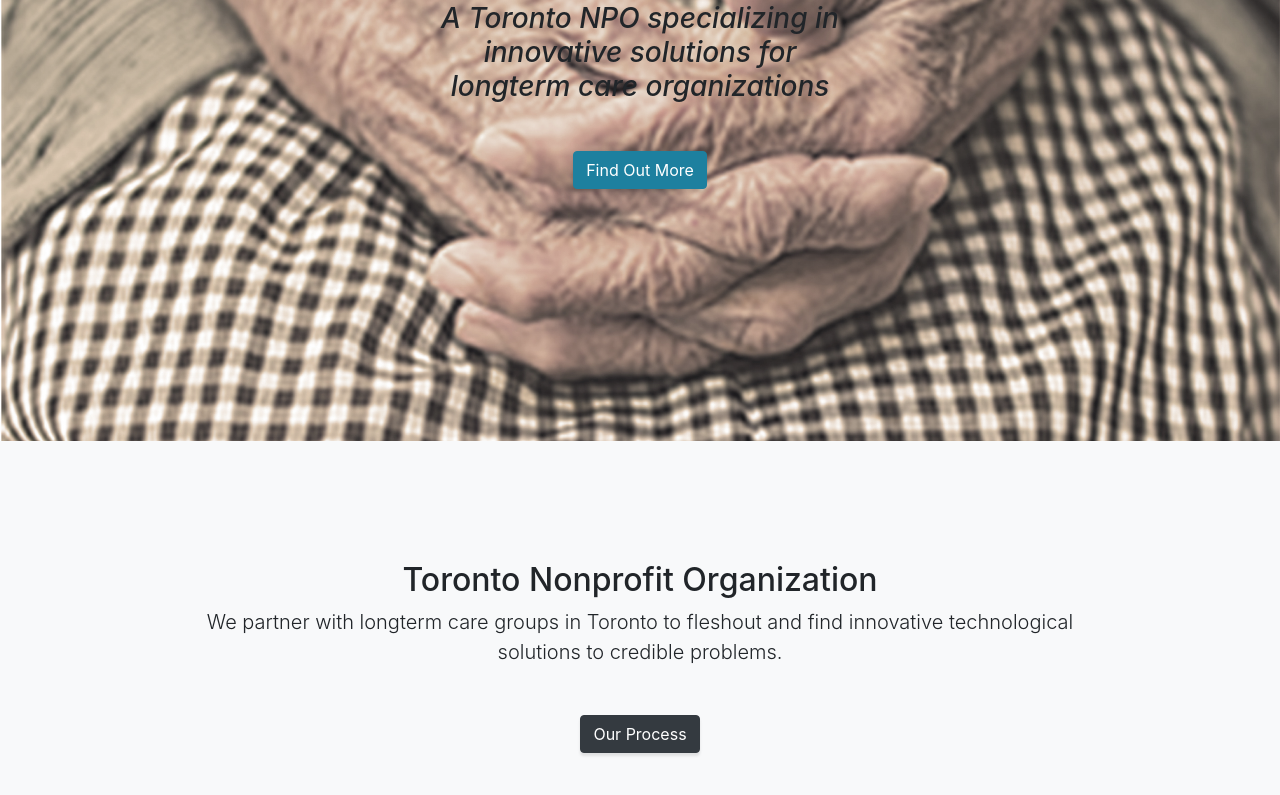
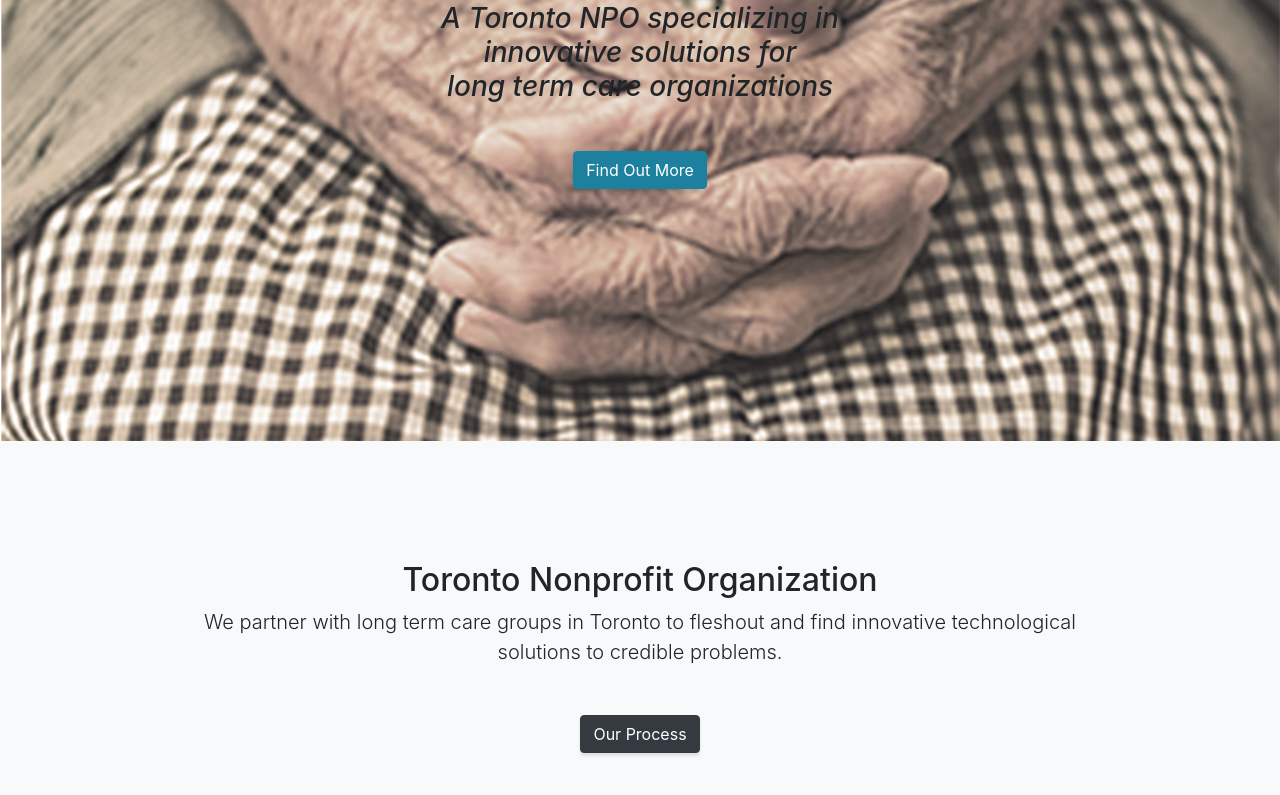
Before and after one commit to tech4seniors/tech4seniors.github.io, a website with bundled scripts: page index.html in a window 1280 px wide. Shown: the part 359-1154 px from the top of the page. Built offline with nearby package versions, Linux system fonts and the light colour scheme.

Commit message:
spelling mistake

```diff
--- a/index.html
+++ b/index.html
@@ -54,7 +54,7 @@
     <div class="container text-center my-auto">
       <h1 class="mb-1">tech<b class="text-muted">4</b>seniors</h1>
       <h3 class="mb-5">
-        <em>A Toronto NPO specializing in <br>innovative solutions for<br> longterm care organizations</em>
+        <em>A Toronto NPO specializing in <br>innovative solutions for<br> long term care organizations</em>
       </h3>
       <a class="btn btn-primary btn-xl js-scroll-trigger" href="#about">Find Out More</a>
     </div>
@@ -67,7 +67,7 @@
       <div class="row">
         <div class="col-lg-10 mx-auto">
           <h2>Toronto Nonprofit Organization</h2>
-          <p class="lead mb-5">We partner with longterm care groups in Toronto to fleshout and find innovative technological solutions to credible problems.</p>
+          <p class="lead mb-5">We partner with long term care groups in Toronto to fleshout and find innovative technological solutions to credible problems.</p>
           <a class="btn btn-dark btn-xl js-scroll-trigger" href="#services">Our Process</a>
         </div>
       </div>
```
